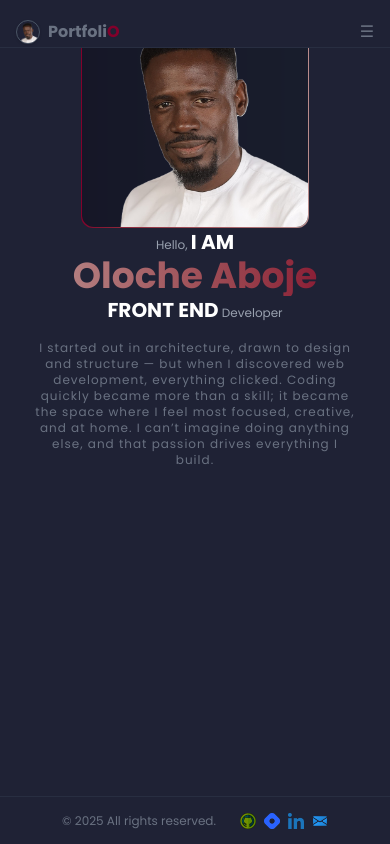
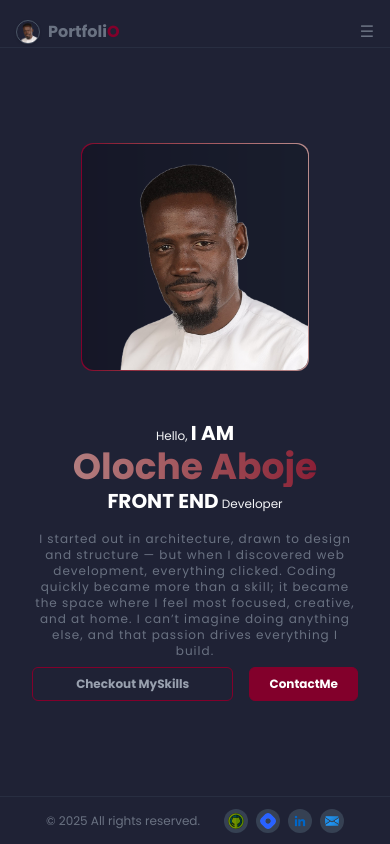
Before and after one commit to accdev1694/my-dynamic-portfolio, a React (Vite) app: page / in a window 390 px wide. Built offline with nearby package versions, Linux system fonts and the light colour scheme.

Commit message:
complete stylin of about and footer

```diff
--- a/src/App.jsx
+++ b/src/App.jsx
@@ -3,7 +3,7 @@ import "./App.css";
 import "./index.css";
 import { useState } from "react";
 import Navbar from "./components/Navbar";
-import Main from "./components/Main";
+import MainSection from "./components/MainSection";
 import Footer from "./components/Footer";
 
 function App() {
@@ -19,7 +19,7 @@ function App() {
         } text-gray-100`}
       >
         <Navbar menuOpen={menuOpen} setMenuOpen={setMenuOpen} />
-        <Main />
+        <MainSection />
         <Footer />
       </div>
     </>
--- /dev/null
+++ b/src/components/ContactBtn.jsx
@@ -0,0 +1,7 @@
+const ContactBtn = () => {
+  return (
+      <a className="bg-[var(--color-accent)] text-white font-bold text-xs md:text-sm py-2 rounded-md hover:bg-transparent transition duration-300 ease-in-out w-[35%] border border-[var(--color-accent)] hover:border-[var(--color-accent)] text-center" href="#contact-me">ContactMe</a>
+  );
+};
+
+export default ContactBtn;
--- a/src/components/FooterLinks.jsx
+++ b/src/components/FooterLinks.jsx
@@ -1,4 +1,3 @@
-import { getImgUrl } from "../../utils";
 import ImageCard from "./ImageCard";
 
 const FooterLinks = () => {
@@ -11,7 +10,7 @@ const FooterLinks = () => {
       >
         <img
           src="../../src/assets/images/contact/github.png"
-          className="w-4"
+          className="w-6 p-1 bg-gray-700 rounded-full hover:bg-transparent transition duration-300 ease-in-out"
           alt="Github Logo"
         />
       </a>
@@ -22,7 +21,7 @@ const FooterLinks = () => {
       >
         <img
           src="../../src/assets/images/contact/hashnode.png"
-          className="w-4"
+          className="w-6 p-1 bg-gray-700 rounded-full hover:bg-transparent transition duration-300 ease-in-out"
           alt="Hashnode Logo"
         />
       </a>
@@ -33,7 +32,7 @@ const FooterLinks = () => {
       >
         <img
           src="../../src/assets/images/contact/linkedin.png"
-          className="w-4"
+          className="w-6 p-1 bg-gray-700 rounded-full hover:bg-transparent transition duration-300 ease-in-out"
           alt="Linkedin Logo"
         />
       </a>
@@ -44,7 +43,7 @@ const FooterLinks = () => {
       >
         <img
           src="../../src/assets/images/contact/mail.png"
-          className="w-4"
+          className="w-6 p-1 bg-gray-700 rounded-full hover:bg-transparent transition duration-300 ease-in-out"
           alt="Gmail Logo"
         />
       </a>
--- a/src/components/ImageCard.jsx
+++ b/src/components/ImageCard.jsx
@@ -1,6 +1,6 @@
 import { getImgUrl } from "../../utils";
-const ImageCard = ({ url, width, alt }) => {
-  return <img className={width} src={getImgUrl(url)} alt={alt} />;
+const ImageCard = ({ url, className, alt }) => {
+  return <img className={className} src={getImgUrl(url)} alt={alt} />;
 };
 
 export default ImageCard;
--- a/src/components/Main.jsx
+++ /dev/null
@@ -1,9 +0,0 @@
-import About from "./sections/About";
-
-const Main = () => {
-  return <div className="absolute md:top-24 md:bottom-12  bg-[--var(color-bg)]">
-    <About />
-  </div>;
-};
-
-export default Main;
--- /dev/null
+++ b/src/components/MainSection.jsx
@@ -0,0 +1,9 @@
+import About from "./sections/About";
+
+const MainSection = () => {
+  return <div className="absolute top-12 md:top-24 bottom-12 bg-[--var(color-bg)]  px-8 md:px-56">
+    <About />
+  </div>;
+};
+
+export default MainSection;
--- a/src/components/sections/About.jsx
+++ b/src/components/sections/About.jsx
@@ -1,10 +1,10 @@
-import ImageCard from "../ImageCard";
+import ContactBtn from "../ContactBtn";import ImageCard from "../ImageCard";
 
 const About = () => {
   return (
     <section
       id="my-story"
-      className="text-gray-400 h-full flex flex-col-reverse md:flex-row items-center justify-center md:justify-between px-8 md:px-56"
+      className="h-full flex flex-col-reverse md:flex-row items-center justify-center md:justify-between gap-12 md:gap-0"
     >
       <div className="md:w-[70%] justfy-left md:mr-18 text-center md:text-right items-center">
         <h3 className="text-xs">
@@ -27,9 +27,18 @@ const About = () => {
           focused, creative, and at home. I can’t imagine doing anything else,
           and that passion drives everything I build.
         </p>
+        <div className="flex mt-2 gap-4">
+
+          <a className="w-[65%] text-center border border-[var(--color-accent)] text-gray-400 text-xs md:text-sm py-2 rounded-md hover:bg-[var(--color-accent)] hover:text-white font-bold transition duration-300 ease-in-out" href="#my-skills">Checkout MySkills</a>
+          <ContactBtn />
+        </div>
       </div>
-      <div className="p-px bg-gradient-to-r from-[var(--color-accent)] to-[var(--color-accent-dark)]  rounded-xl md:ml-18 w-[70%] md:w-[30%] justify-center m-auto">
-        <ImageCard url={"../../src/assets/images/my-photo.png"} width={"bg-gray-900/95 rounded-xl"} alt="My Photo"/>
+      <div className="p-px bg-gradient-to-r from-[var(--color-accent)] to-[var(--color-accent-dark)]  rounded-xl md:ml-18 w-[70%] md:w-[30%] justify-center">
+        <ImageCard
+          url={"../../src/assets/images/my-photo.png"}
+          className={"bg-gray-900/95 rounded-xl"}
+          alt="My Photo"
+        />
       </div>
     </section>
   );
```
Also changed, not shown: src/assets/images/contact/linkedin.png.
